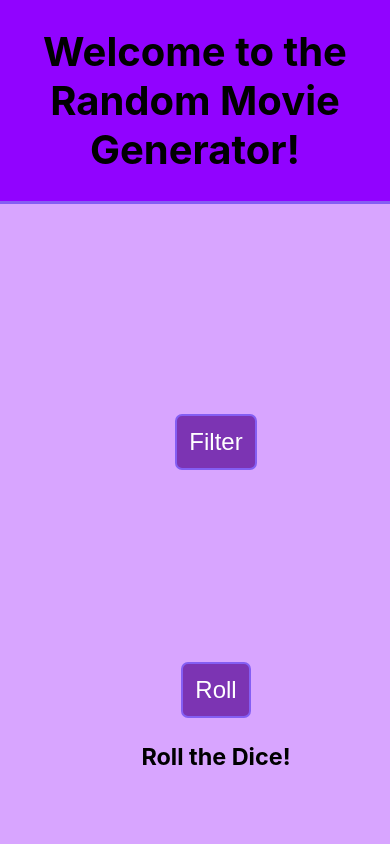
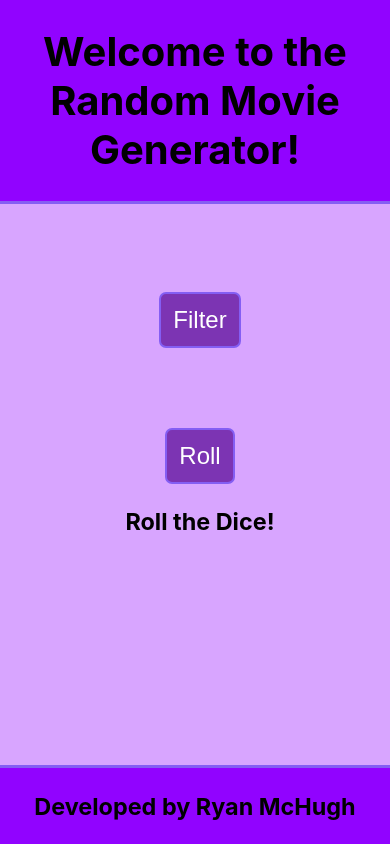
Before and after one commit to brohemz/movies-app, a React (Create React App) app: page / in a window 390 px wide. Shown: the top 844 px of the page. Built offline with nearby package versions, Linux system fonts and the light colour scheme; no server answers.

Commit message:
hover -> active

```diff
--- a/src/App.scss
+++ b/src/App.scss
@@ -48,7 +48,7 @@ body, .App {
 
 /* Line Break */
 .line-break{
-	min-width: 100vw;
+	width: 100%;
 	height: 3px;
 	background-color: $accent-color;
 }
@@ -64,7 +64,7 @@ body, .App {
 
 .flex-item{
 	margin: 2em;
-	max-width: 50vw;
+	max-width: 30vw;
 	min-width: 20vw;
 }
 
@@ -96,7 +96,7 @@ body, .App {
 
 .header{
 	background-color: $primary-color;
-	min-width: 100vw;
+	width: 100%;
 }
 
 /* Footer */
@@ -117,7 +117,7 @@ body, .App {
 	transition: 0.3s;
 }
 
-.button:hover{
+.button:hover, .button:active{
 	opacity: 0.8;
 	box-shadow:2px 5px 10px $accent-color;
 
@@ -144,24 +144,24 @@ body, .App {
 		display: flex;
 		justify-content: center;
 		flex-direction: column;
-		min-width: 100vw;
-		min-height: 100vh;
+		width: auto;
+		height: auto;
 		margin-top: 10px;
 	}
 
 	.flex-item {
-		max-width: 100vw;
-    min-width: 80vw;
+		max-width: 100%;
+    	min-width: 80%;
 	}
 
 	.flex-item-filter {
-		height: 20vh
+		height: 20%
 	}
 
 	.movie_item #description{
-		min-width: 50vw;
-		max-width: 98vw;
-		padding: 2vw;
+		min-width: 50%;
+		max-width: 98%;
+		padding: 1.5em;
 	}
 
 }
```
